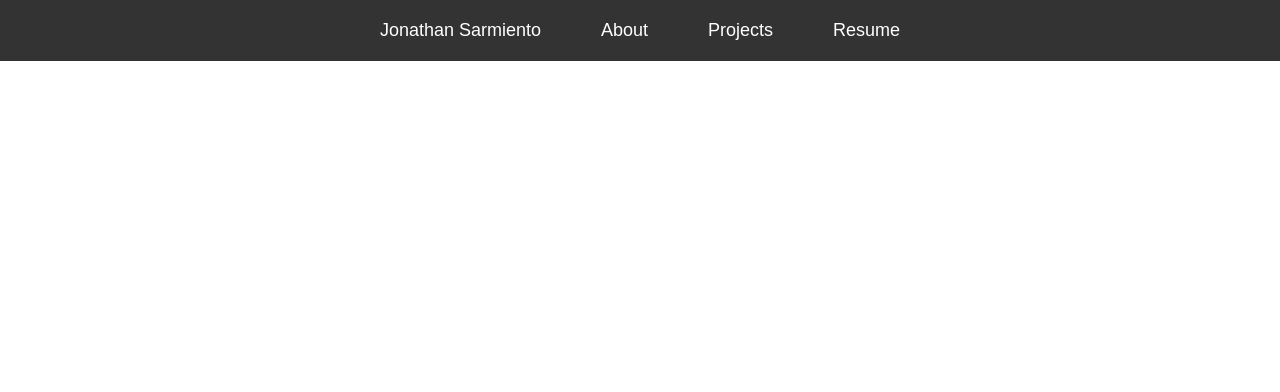
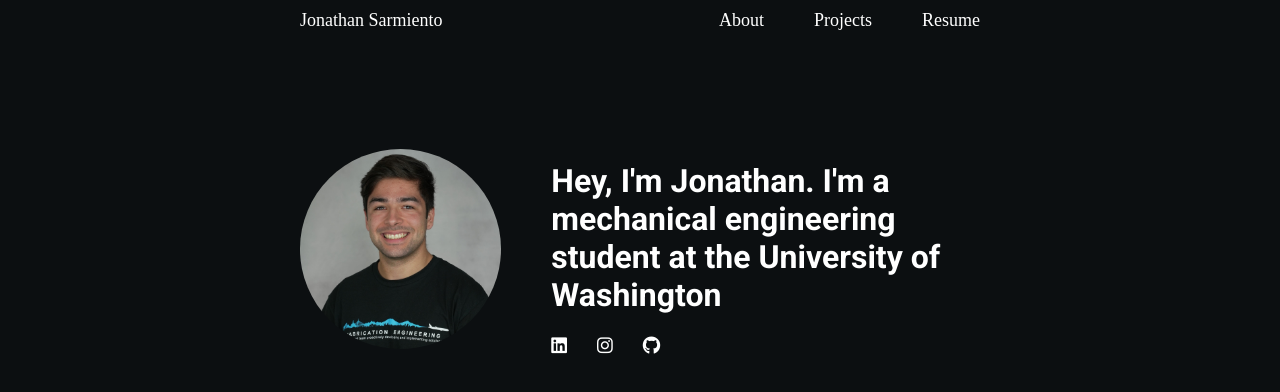
Before and after one commit to jonsarmi/jonsarmi.github.io, a plain HTML site: page index.html in a window 1280 px wide. Drawn offline with Linux system fonts and the light colour scheme; a web font is replaced by a local one.

Commit message:
[JON-105] add hero section

```diff
--- a/index.css
+++ b/index.css
@@ -3,10 +3,22 @@ body {
     font-family: Arial, sans-serif;
     margin: 0;
     padding: 0;
+    background-color: #0c0f11;
+    color: white;
+}
+
+.container {
+    margin:0;
+    padding:0px 300px;
+
+}
+
+#profile-pic {
+    border-radius: 50%; /* Makes the image circular */
+    object-fit: cover; /* Ensures the image covers the area without distortion */
 }
 
 nav {
-    background-color: #333;
     padding: 10px 0;
 }
 
@@ -15,22 +27,64 @@ nav ul {
     margin: 0;
     padding: 0;
     display: flex;
-    justify-content: center;
+    justify-content: space-between;
 }
 
 nav ul li {
-    margin: 0 15px;
+    margin: 0 0px;
 }
 
-nav ul li a {
+a {
     color: white;
     text-decoration: none;
     font-size: 18px;
-    padding: 10px 15px;
-    display: block;
 }
 
 nav ul li a:hover {
-    background-color: #555;
+    color: #da7756;
     border-radius: 5px;
 }
+
+.right-links {
+    display: flex;
+    justify-content: space-between;
+    gap: 50px;
+}
+
+.hero {
+    display: flex;
+    justify-content: space-between;
+    gap: 50px;
+    align-items: center;
+    padding-top: 100px;
+}
+.shafarik-regular {
+    font-family: "Shafarik", serif;
+    font-weight: 400;
+    font-style: normal;
+  }
+
+
+.roboto-font {
+    font-family: "Roboto", serif;
+    font-optical-sizing: auto;
+    font-style: normal;
+    font-variation-settings:
+      "wdth" 100;
+  }
+
+  .icon-group {
+    display: flex;
+    justify-content: start;
+    gap: 30px;
+}
+
+#github:hover {
+    color: #238636;
+}
+#instagram:hover {
+    color: #DD2A7B
+}
+#linkedin:hover {
+    color: #0077B5
+}
--- a/index.html
+++ b/index.html
@@ -5,15 +5,38 @@
     <meta name="viewport" content="width=device-width, initial-scale=1.0">
     <title>Jonathan</title>
     <link rel="stylesheet" href="index.css">
+    <link rel="preconnect" href="https://fonts.googleapis.com">
+    <link rel="preconnect" href="https://fonts.gstatic.com" crossorigin>
+    <link href="https://fonts.googleapis.com/css2?family=Shafarik&display=swap" rel="stylesheet">
+    <link rel="stylesheet" href="https://cdnjs.cloudflare.com/ajax/libs/font-awesome/6.0.0-beta3/css/all.min.css">
+    <!-- <script src="https://unpkg.com/@tailwindcss/browser@4"></script> -->
+    <link rel="preconnect" href="https://fonts.googleapis.com">
+    <link rel="preconnect" href="https://fonts.gstatic.com" crossorigin>
+    <link href="https://fonts.googleapis.com/css2?family=Roboto:ital,wght@0,100..900;1,100..900&display=swap" rel="stylesheet">
 </head>
-<body>
-    <nav>
-        <ul>
+<body class="container">
+    <nav class="shafarik-regular">
+        <ul class="nav-links">
             <li><a href="#">Jonathan Sarmiento</a></li>
-            <li><a href="#about">About</a></li>
-            <li><a href="#projects">Projects</a></li>
-            <li><a href="assets/Jonathan-Resume.pdf">Resume</a></li>
+            <div class="right-links">
+                <li><a href="#about">About</a></li>
+                <li><a href="#projects">Projects</a></li>
+                <li><a href="assets/Jonathan-Resume.pdf">Resume</a></li>
+            </div>
         </ul>
     </nav>
+    <div class="hero">
+        <img src="assets/jon-pic.jpg" height="200px" id="profile-pic"/>
+        <div>
+            <h1 class="roboto-font">
+                Hey, I'm Jonathan. I'm a mechanical engineering student at the University of Washington
+            </h1>
+        <div class="icon-group">
+            <a href="https://www.linkedin.com/in/jonathan-sarmiento/"><i id="linkedin" class="fab fa-linkedin"></i></i></a>
+            <a href="https://www.instagram.com/jonathan_sarmi14/"><i id="instagram" class="fab fa-instagram"></i></i></a>
+            <a href="https://github.com/jonsarmi"><i id="github" class="fab fa-github"></i></i></a>
+        </div>
+        </div>
+    </div>
 </body>
 </html>
```
Also changed, not shown: assets/jon-pic.jpg (added).
